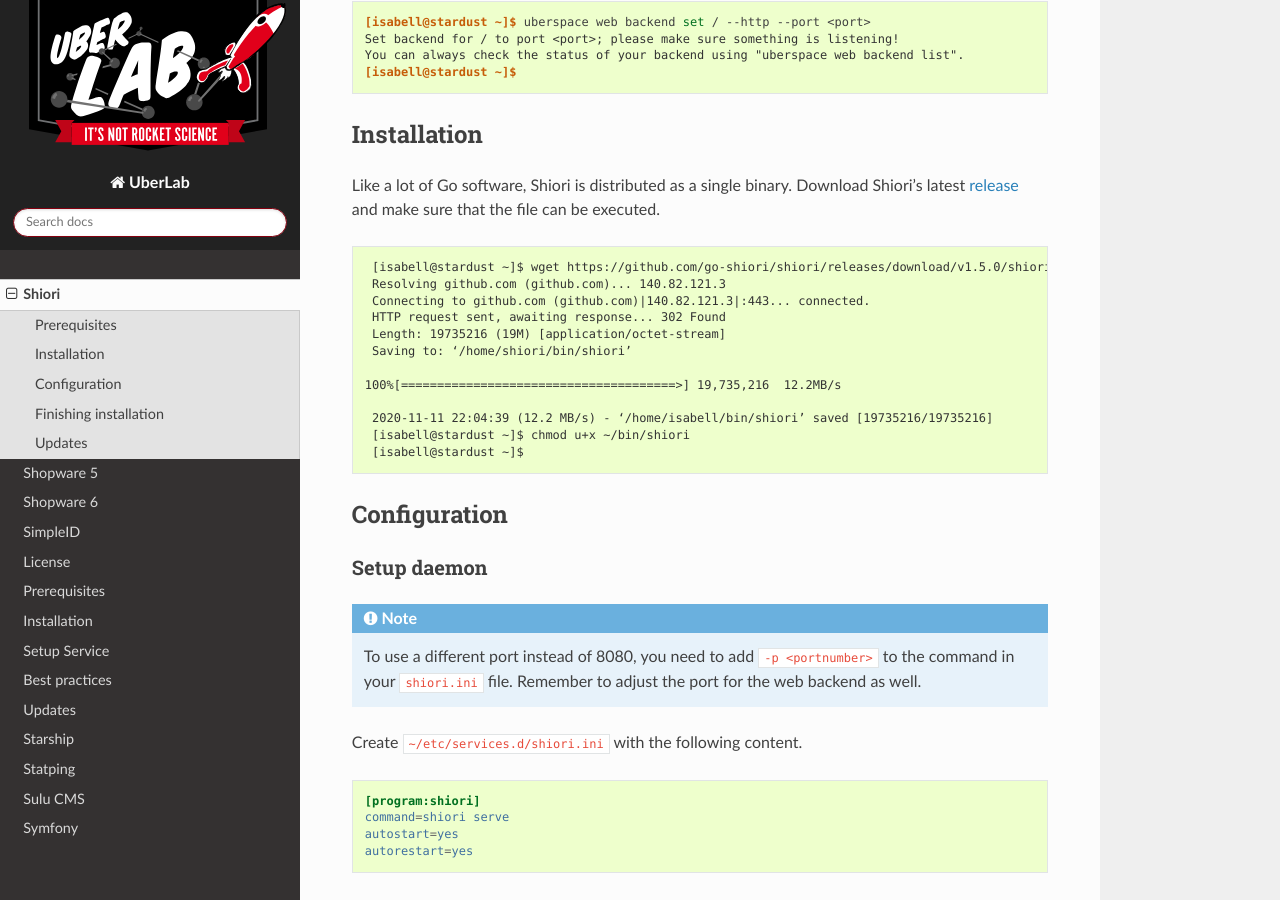
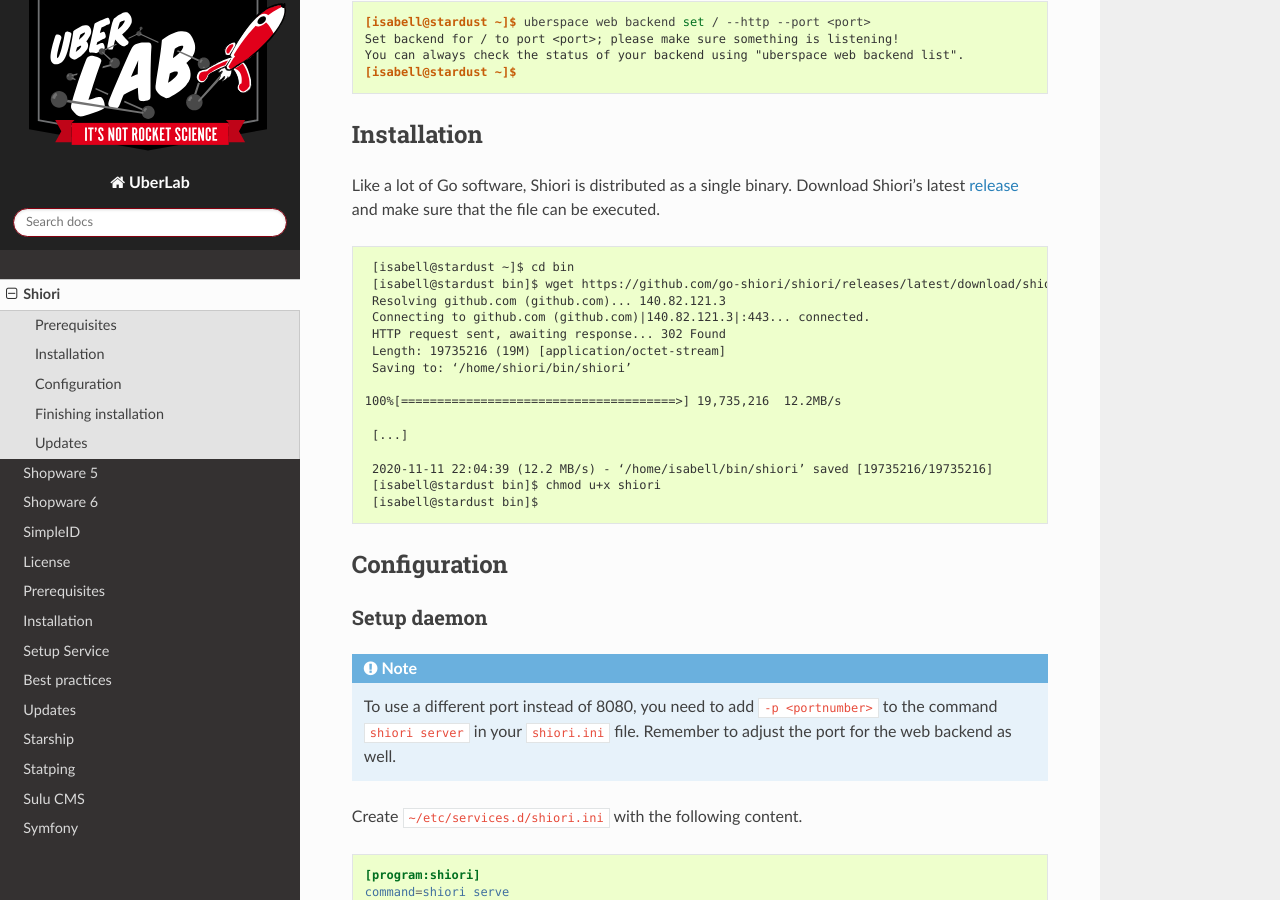
Before and after one commit to Uberspace/lab, a Sphinx documentation site: the page built from source/guide_shiori.rst, in a window 1280 px wide and 900 px high, scrolled down 1321 px. Built offline with Sphinx 7.4.7 and the Read the Docs theme 2.0.0, drawn with Linux system fonts in a browser that asks for light colours.

Commit message:
Update guide_shiori.rst
Added wget download to the latest version und uses shiori_Linux_x86_64.tar.gz as download source because the shiori-linux-amd64-stretch download was only available for the old 1.5.0 version. If you want to update the 1.5.0 version to a newer version, it causes a update-problem with the database.

```diff
--- a/source/guide_shiori.rst
+++ b/source/guide_shiori.rst
@@ -39,7 +39,8 @@
 
 .. code-block:: console
 
-  [isabell@stardust ~]$ wget https://github.com/go-shiori/shiori/releases/download/v1.5.0/shiori-linux-amd64-stretch -O ~/bin/shiori
+  [isabell@stardust ~]$ cd bin
+  [isabell@stardust bin]$ wget https://github.com/go-shiori/shiori/releases/latest/download/shiori_Linux_x86_64.tar.gz && && tar xf shiori_Linux_x86_64.tar.gz && rm LICENSE README.md shiori_Linux_x86_64.tar.gz
   Resolving github.com (github.com)... 140.82.121.3
   Connecting to github.com (github.com)|140.82.121.3|:443... connected.
   HTTP request sent, awaiting response... 302 Found
@@ -48,9 +49,11 @@
 
  100%[======================================>] 19,735,216  12.2MB/s
 
+  [...]
+
   2020-11-11 22:04:39 (12.2 MB/s) - ‘/home/isabell/bin/shiori’ saved [19735216/19735216]
-  [isabell@stardust ~]$ chmod u+x ~/bin/shiori
-  [isabell@stardust ~]$
+  [isabell@stardust bin]$ chmod u+x shiori
+  [isabell@stardust bin]$
 
 Configuration
 =============
@@ -58,7 +61,7 @@
 Setup daemon
 ------------
 
-.. note:: To use a different port instead of 8080, you need to add ``-p <portnumber>`` to the command in your ``shiori.ini`` file. Remember to adjust the port for the web backend as well.
+.. note:: To use a different port instead of 8080, you need to add ``-p <portnumber>`` to the command ``shiori server`` in your ``shiori.ini`` file. Remember to adjust the port for the web backend as well.
 
 Create ``~/etc/services.d/shiori.ini`` with the following content.
 
```
